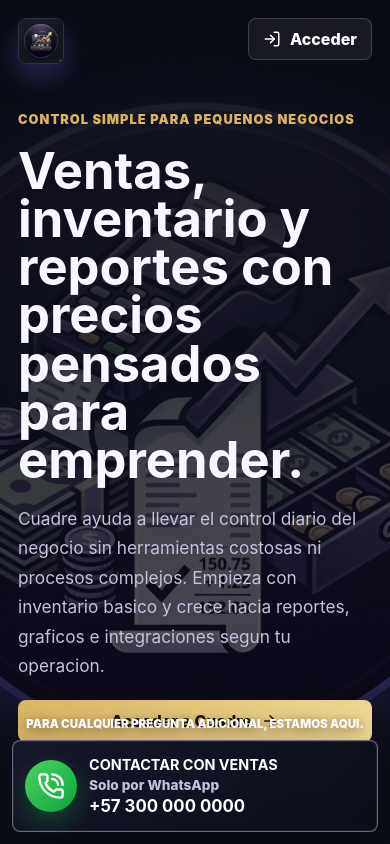
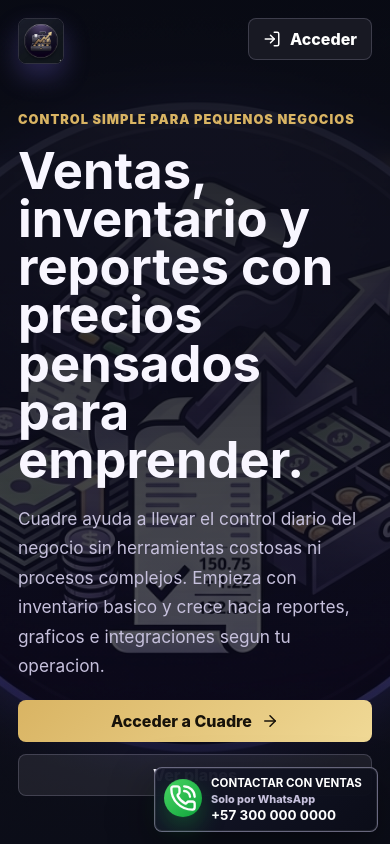
Before and after one commit to AndreyK-2305/Cuadre, a Next.js app: page / in a window 390 px wide. Shown: the top 844 px of the page. Built offline with nearby package versions, Linux system fonts and the light colour scheme.

Commit message:
style: refine WhatsApp contact and motion

```diff
--- a/src/app/globals.css
+++ b/src/app/globals.css
@@ -21,6 +21,10 @@
   --danger: #c94343;
   --shadow: 0 18px 45px rgba(16, 20, 38, 0.1);
   --shadow-dark: 0 24px 80px rgba(0, 0, 0, 0.34);
+  --ease-standard: cubic-bezier(0.2, 0.8, 0.2, 1);
+  --duration-fast: 140ms;
+  --duration-soft: 260ms;
+  --duration-slow: 520ms;
 }
 
 * {
@@ -29,6 +33,7 @@
 
 html {
   background: var(--bg);
+  scroll-behavior: smooth;
 }
 
 body {
@@ -61,6 +66,63 @@
 
 a {
   color: inherit;
+}
+
+@keyframes fade-up {
+  from {
+    opacity: 0;
+    transform: translateY(18px);
+  }
+
+  to {
+    opacity: 1;
+    transform: translateY(0);
+  }
+}
+
+@keyframes soft-pop {
+  from {
+    opacity: 0;
+    transform: translateY(10px) scale(0.98);
+  }
+
+  to {
+    opacity: 1;
+    transform: translateY(0) scale(1);
+  }
+}
+
+@keyframes modal-in {
+  from {
+    opacity: 0;
+    transform: translateY(18px) scale(0.98);
+  }
+
+  to {
+    opacity: 1;
+    transform: translateY(0) scale(1);
+  }
+}
+
+@keyframes backdrop-in {
+  from {
+    opacity: 0;
+  }
+
+  to {
+    opacity: 1;
+  }
+}
+
+@keyframes whatsapp-breathe {
+  0%,
+  100% {
+    transform: translateY(0);
+  }
+
+  50% {
+    transform: translateY(-3px);
+  }
 }
 
 .app-shell {
@@ -103,6 +165,7 @@
   gap: 16px;
   position: relative;
   z-index: 1;
+  animation: fade-up var(--duration-slow) var(--ease-standard) both;
 }
 
 .landing-brand {
@@ -122,6 +185,14 @@
   border-radius: 8px;
   border: 1px solid var(--line-dark);
   box-shadow: 0 12px 26px rgba(124, 109, 242, 0.28);
+  transition:
+    transform var(--duration-soft) var(--ease-standard),
+    box-shadow var(--duration-soft) var(--ease-standard);
+}
+
+.landing-brand:hover img {
+  transform: translateY(-2px) scale(1.02);
+  box-shadow: 0 16px 32px rgba(124, 109, 242, 0.34);
 }
 
 .landing-login {
@@ -137,6 +208,7 @@
   gap: 20px;
   position: relative;
   z-index: 1;
+  animation: fade-up 680ms var(--ease-standard) 80ms both;
 }
 
 .landing-eyebrow {
@@ -220,6 +292,20 @@
   border-radius: 8px;
   background: rgba(255, 255, 255, 0.06);
   box-shadow: var(--shadow-dark);
+  transition:
+    transform var(--duration-soft) var(--ease-standard),
+    border-color var(--duration-soft) var(--ease-standard),
+    background var(--duration-soft) var(--ease-standard),
+    box-shadow var(--duration-soft) var(--ease-standard);
+}
+
+.benefit-card:hover,
+.pricing-card:hover,
+.proof-grid div:hover {
+  transform: translateY(-4px);
+  border-color: rgba(217, 180, 99, 0.46);
+  background: rgba(255, 255, 255, 0.085);
+  box-shadow: 0 28px 90px rgba(0, 0, 0, 0.4);
 }
 
 .benefit-card {
@@ -374,6 +460,7 @@
   position: relative;
   z-index: 1;
   backdrop-filter: blur(18px);
+  animation: soft-pop var(--duration-slow) var(--ease-standard) both;
 }
 
 .login-brand {
@@ -465,13 +552,15 @@
   color: #fff;
   font-weight: 800;
   transition:
-    transform 120ms ease,
-    opacity 120ms ease,
-    background 120ms ease;
+    transform var(--duration-fast) var(--ease-standard),
+    opacity var(--duration-fast) var(--ease-standard),
+    background var(--duration-fast) var(--ease-standard),
+    box-shadow var(--duration-fast) var(--ease-standard);
 }
 
 .button:hover:not(:disabled) {
-  transform: translateY(-1px);
+  transform: translateY(-2px);
+  box-shadow: 0 10px 24px rgba(16, 20, 38, 0.14);
 }
 
 .button:disabled {
@@ -529,21 +618,31 @@
 
 .whatsapp-sales-card {
   position: fixed;
-  left: 22px;
-  bottom: calc(22px + env(safe-area-inset-bottom));
+  right: 18px;
+  bottom: calc(18px + env(safe-area-inset-bottom));
   z-index: 60;
-  width: min(370px, calc(100vw - 44px));
-  display: grid;
-  gap: 8px;
+  width: min(252px, calc(100vw - 36px));
+  display: grid;
+  gap: 6px;
   color: var(--ink-on-dark);
   text-align: center;
   text-decoration: none;
+  animation: soft-pop var(--duration-slow) var(--ease-standard) 220ms both;
+  transition:
+    transform var(--duration-soft) var(--ease-standard),
+    filter var(--duration-soft) var(--ease-standard);
+}
+
+.whatsapp-sales-card:hover {
+  filter: brightness(1.05);
+  transform: translateY(-3px);
 }
 
 .whatsapp-sales-note {
-  padding: 0 10px;
+  display: none;
+  padding: 0 8px;
   color: #ffffff;
-  font-size: 0.8rem;
+  font-size: 0.68rem;
   font-weight: 900;
   line-height: 1.3;
   text-shadow: 0 2px 12px rgba(0, 0, 0, 0.58);
@@ -551,12 +650,12 @@
 }
 
 .whatsapp-sales-box {
-  min-height: 116px;
-  display: grid;
-  grid-template-columns: 66px minmax(0, 1fr) auto;
-  gap: 14px;
-  align-items: center;
-  padding: 16px;
+  min-height: 74px;
+  display: grid;
+  grid-template-columns: 42px minmax(0, 1fr);
+  gap: 10px;
+  align-items: center;
+  padding: 10px;
   border: 1px solid rgba(226, 221, 255, 0.42);
   border-radius: 8px;
   background: linear-gradient(135deg, rgba(21, 23, 42, 0.96), rgba(11, 13, 24, 0.96));
@@ -567,45 +666,48 @@
 }
 
 .whatsapp-sales-icon {
-  width: 66px;
-  height: 66px;
+  width: 42px;
+  height: 42px;
   display: grid;
   place-items: center;
   border-radius: 999px;
   background: linear-gradient(135deg, #49d463, #0ea53b);
   color: #ffffff;
   box-shadow: 0 10px 24px rgba(24, 172, 66, 0.35);
+  animation: whatsapp-breathe 3.8s ease-in-out 1.4s infinite;
 }
 
 .whatsapp-sales-copy {
   min-width: 0;
   display: grid;
-  gap: 4px;
+  gap: 2px;
   text-align: left;
 }
 
 .whatsapp-sales-copy strong {
   color: #ffffff;
-  font-size: 1.05rem;
+  font-size: 0.78rem;
   line-height: 1.1;
   text-transform: uppercase;
 }
 
 .whatsapp-sales-copy span {
   color: var(--muted-on-dark);
+  font-size: 0.72rem;
   font-weight: 800;
 }
 
 .whatsapp-sales-copy b {
   overflow: hidden;
   color: #ffffff;
-  font-size: 1.3rem;
+  font-size: 0.92rem;
   line-height: 1.1;
   text-overflow: ellipsis;
   white-space: nowrap;
 }
 
 .whatsapp-sales-mark {
+  display: none;
   color: var(--gold);
   align-self: start;
 }
@@ -686,6 +788,15 @@
   gap: 10px;
   align-items: center;
   font-weight: 800;
+  transition:
+    transform var(--duration-fast) var(--ease-standard),
+    background var(--duration-fast) var(--ease-standard),
+    color var(--duration-fast) var(--ease-standard);
+}
+
+.tab-button:hover {
+  transform: translateX(2px);
+  background: var(--surface-soft);
 }
 
 .tab-button.active {
@@ -735,6 +846,9 @@
   border-radius: 8px;
   box-shadow: var(--shadow);
   padding: 18px;
+  transition:
+    border-color var(--duration-soft) var(--ease-standard),
+    box-shadow var(--duration-soft) var(--ease-standard);
 }
 
 .grid-two {
@@ -796,6 +910,21 @@
   border: 1px solid var(--line);
   border-radius: 8px;
   background: var(--surface);
+  transition:
+    transform var(--duration-soft) var(--ease-standard),
+    border-color var(--duration-soft) var(--ease-standard),
+    box-shadow var(--duration-soft) var(--ease-standard);
+}
+
+.product-row:hover,
+.cart-row:hover,
+.history-row:hover,
+.stock-row:hover,
+.metric:hover,
+.sale-card:hover {
+  transform: translateY(-2px);
+  border-color: rgba(124, 109, 242, 0.34);
+  box-shadow: 0 16px 34px rgba(16, 20, 38, 0.1);
 }
 
 .product-row {
@@ -892,6 +1021,10 @@
   display: grid;
   gap: 10px;
   align-content: space-between;
+  transition:
+    transform var(--duration-soft) var(--ease-standard),
+    border-color var(--duration-soft) var(--ease-standard),
+    box-shadow var(--duration-soft) var(--ease-standard);
 }
 
 .sale-card footer {
@@ -1121,6 +1254,7 @@
   place-items: center;
   padding: 18px;
   background: rgba(24, 32, 51, 0.38);
+  animation: backdrop-in var(--duration-soft) var(--ease-standard) both;
 }
 
 .modal-panel {
@@ -1132,6 +1266,7 @@
   border-radius: 8px;
   box-shadow: 0 24px 70px rgba(24, 32, 51, 0.22);
   padding: 20px;
+  animation: modal-in var(--duration-soft) var(--ease-standard) both;
 }
 
 .checkout-panel {
@@ -1272,38 +1407,39 @@
   }
 
   .whatsapp-sales-card {
-    left: 12px;
+    left: auto;
     right: 12px;
     bottom: calc(12px + env(safe-area-inset-bottom));
-    width: auto;
+    width: min(224px, calc(100vw - 24px));
   }
 
   .whatsapp-sales-note {
+    display: none;
+    font-size: 0.68rem;
+  }
+
+  .whatsapp-sales-box {
+    min-height: 64px;
+    grid-template-columns: 38px minmax(0, 1fr);
+    gap: 9px;
+    padding: 9px;
+  }
+
+  .whatsapp-sales-icon {
+    width: 38px;
+    height: 38px;
+  }
+
+  .whatsapp-sales-copy strong {
     font-size: 0.72rem;
   }
 
-  .whatsapp-sales-box {
-    min-height: 92px;
-    grid-template-columns: 52px minmax(0, 1fr);
-    gap: 12px;
-    padding: 12px;
-  }
-
-  .whatsapp-sales-icon {
-    width: 52px;
-    height: 52px;
-  }
-
-  .whatsapp-sales-copy strong {
-    font-size: 0.9rem;
-  }
-
   .whatsapp-sales-copy span {
-    font-size: 0.85rem;
+    font-size: 0.68rem;
   }
 
   .whatsapp-sales-copy b {
-    font-size: 1.05rem;
+    font-size: 0.84rem;
   }
 
   .whatsapp-sales-mark {
@@ -1359,6 +1495,7 @@
     background: linear-gradient(135deg, #15172a, #0e101d);
     color: var(--ink-on-dark);
     box-shadow: var(--shadow-dark);
+    animation: soft-pop var(--duration-soft) var(--ease-standard) both;
   }
 
   .mobile-sale-bar div {
@@ -1406,6 +1543,7 @@
     border-top: 1px solid var(--line);
     background: rgba(255, 255, 255, 0.96);
     box-shadow: 0 -14px 34px rgba(16, 20, 38, 0.12);
+    animation: fade-up var(--duration-soft) var(--ease-standard) both;
   }
 
   .checkout-mobile-footer div {
@@ -1432,3 +1570,14 @@
     min-width: 168px;
   }
 }
+
+@media (prefers-reduced-motion: reduce) {
+  *,
+  *::before,
+  *::after {
+    scroll-behavior: auto !important;
+    animation-duration: 1ms !important;
+    animation-iteration-count: 1 !important;
+    transition-duration: 1ms !important;
+  }
+}
```
